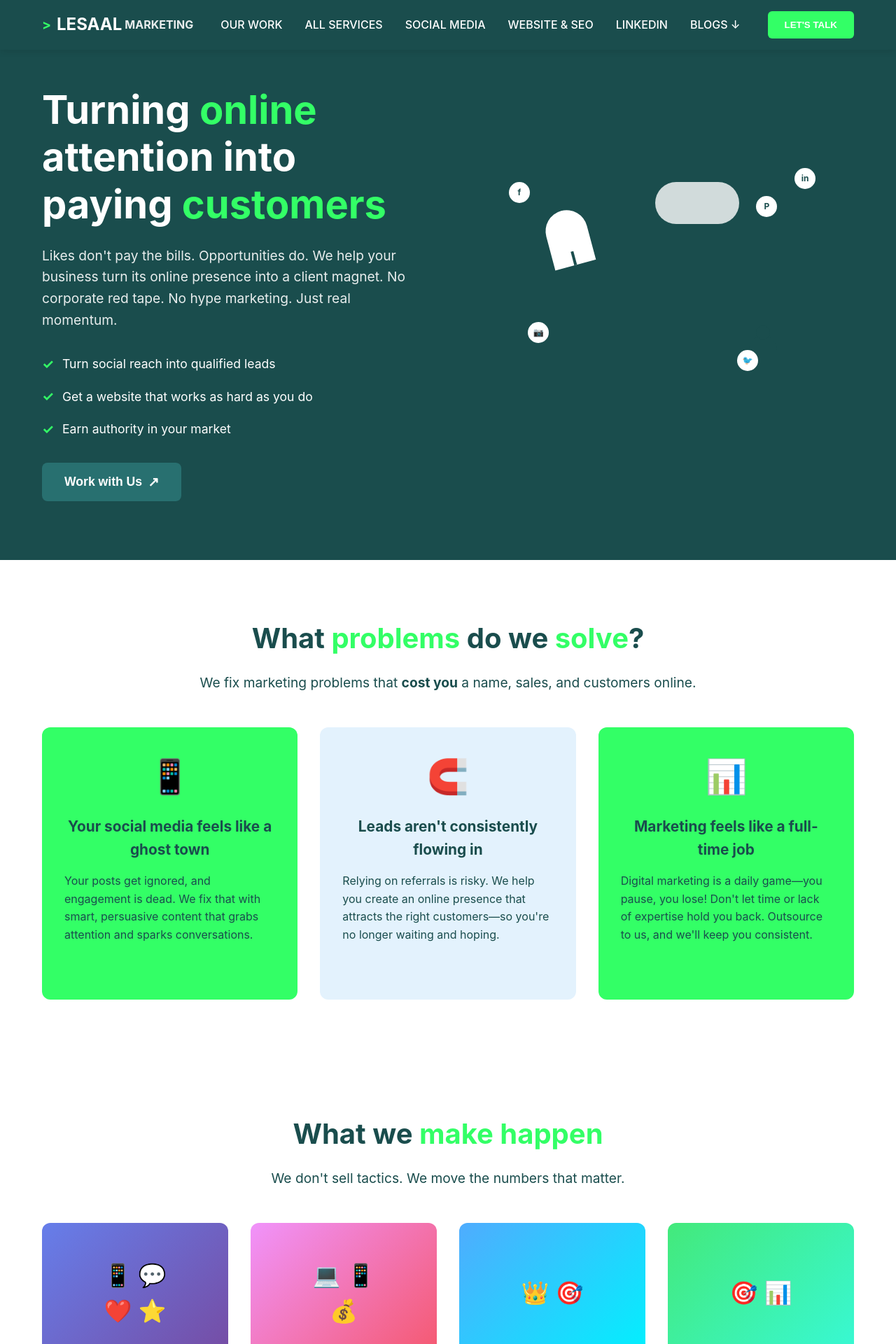
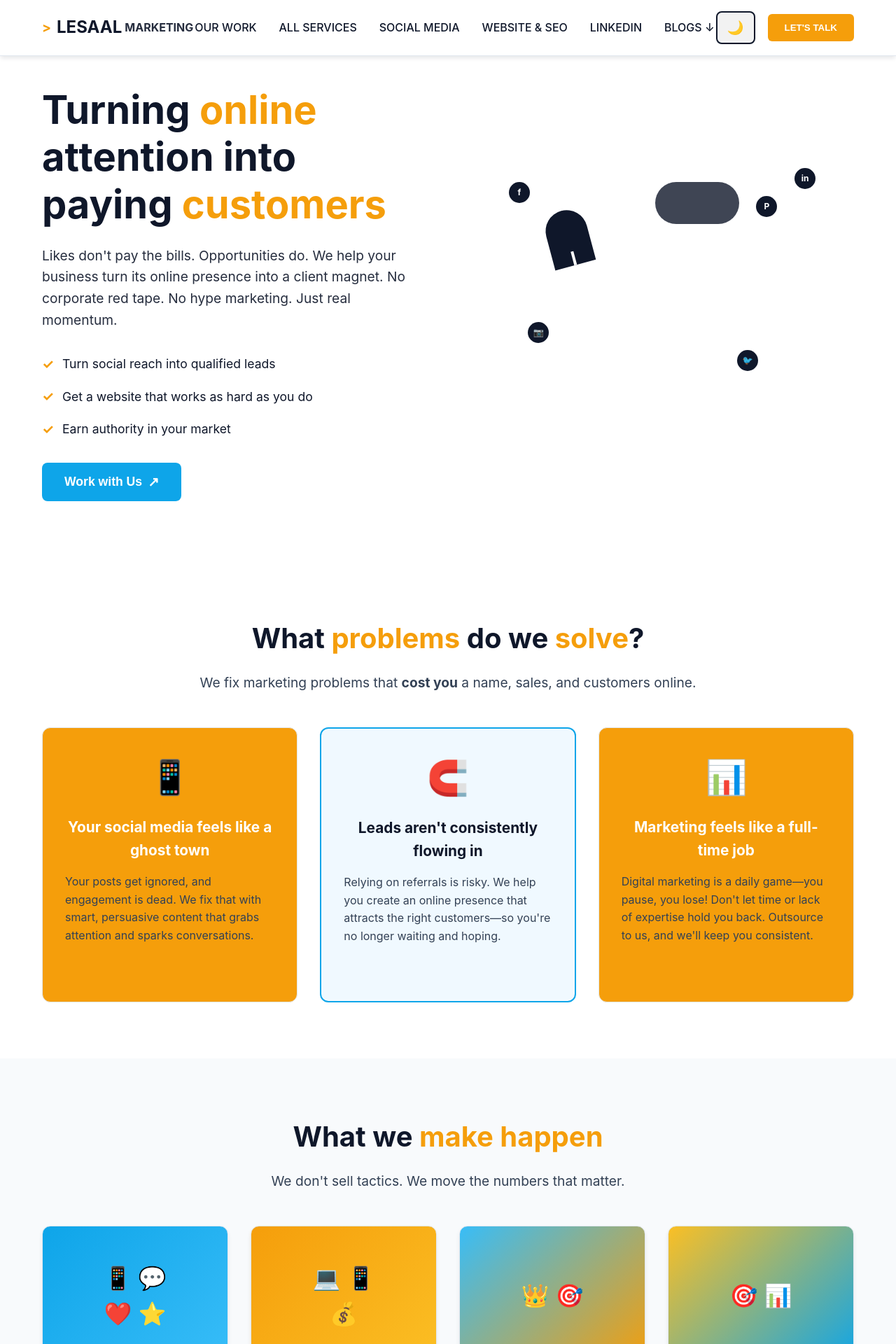
Before and after one commit to Waziri11/lesaal, a React (Create React App) app: page / in a window 1280 px wide. Shown: the top 1920 px of the page at 70% size. Built offline with nearby package versions, Linux system fonts and the light colour scheme.

Commit message:
Implemented light and Dark Mode switching

```diff
--- a/src/App.css
+++ b/src/App.css
@@ -1,3 +1,76 @@
+/* CSS Variables for Theme Support */
+:root {
+  /* Light Theme Colors - Modern Blue & Orange Palette */
+  --primary-blue: #0ea5e9;
+  --primary-blue-light: #38bdf8;
+  --primary-blue-dark: #0284c7;
+  --secondary-orange: #f59e0b;
+  --secondary-orange-light: #fbbf24;
+  --secondary-orange-dark: #d97706;
+
+  /* Light Theme Backgrounds - Pure Milk White Theme */
+  --bg-primary: #ffffff;
+  --bg-secondary: #f8fafc;
+  --bg-tertiary: #f1f5f9;
+  --bg-header: #ffffff;
+  --bg-card: #ffffff;
+  --bg-accent: #f0f9ff;
+
+  /* Light Theme Text - High Contrast */
+  --text-primary: #0f172a;
+  --text-secondary: #334155;
+  --text-muted: #64748b;
+  --text-inverse: #ffffff;
+  --text-accent: #0ea5e9;
+
+  /* Light Theme Borders */
+  --border-light: #e2e8f0;
+  --border-medium: #cbd5e1;
+  --border-accent: #0ea5e9;
+
+  /* Shadows */
+  --shadow-sm: 0 1px 2px 0 rgba(15, 23, 42, 0.05);
+  --shadow-md: 0 4px 6px -1px rgba(15, 23, 42, 0.1);
+  --shadow-lg: 0 10px 15px -3px rgba(15, 23, 42, 0.1);
+  --shadow-xl: 0 20px 25px -5px rgba(15, 23, 42, 0.1);
+}
+
+[data-theme="dark"] {
+  /* Dark Theme Colors - Vibrant Blue & Orange for Dark Mode */
+  --primary-blue: #38bdf8;
+  --primary-blue-light: #7dd3fc;
+  --primary-blue-dark: #0ea5e9;
+  --secondary-orange: #fbbf24;
+  --secondary-orange-light: #fde047;
+  --secondary-orange-dark: #f59e0b;
+
+  /* Dark Theme Backgrounds - Deep Midnight Blue Theme */
+  --bg-primary: #0a0e1a;
+  --bg-secondary: #1a1f2e;
+  --bg-tertiary: #2a3142;
+  --bg-header: #0a0e1a;
+  --bg-card: #1a1f2e;
+  --bg-accent: #0f1419;
+
+  /* Dark Theme Text - High Contrast White */
+  --text-primary: #f8fafc;
+  --text-secondary: #e2e8f0;
+  --text-muted: #cbd5e1;
+  --text-inverse: #0c1220;
+  --text-accent: #38bdf8;
+
+  /* Dark Theme Borders */
+  --border-light: #334155;
+  --border-medium: #475569;
+  --border-accent: #38bdf8;
+
+  /* Dark Theme Shadows */
+  --shadow-sm: 0 1px 2px 0 rgba(0, 0, 0, 0.3);
+  --shadow-md: 0 4px 6px -1px rgba(0, 0, 0, 0.4);
+  --shadow-lg: 0 10px 15px -3px rgba(0, 0, 0, 0.5);
+  --shadow-xl: 0 20px 25px -5px rgba(0, 0, 0, 0.6);
+}
+
 /* Reset and Base Styles */
 * {
   margin: 0;
@@ -8,8 +81,11 @@
 body {
   font-family: -apple-system, BlinkMacSystemFont, 'Segoe UI', 'Roboto', 'Oxygen', 'Ubuntu', 'Cantarell', sans-serif;
   line-height: 1.6;
-  color: #333;
+  color: var(--text-primary);
+  background-color: var(--bg-primary);
   overflow-x: hidden;
+  transition: background-color 0.5s ease, color 0.5s ease;
+  min-height: 100vh;
 }
 
 .container {
@@ -20,13 +96,15 @@ body {
 
 /* Header Styles */
 .header {
-  background: #1A4D4D;
+  background: var(--bg-header);
   padding: 1rem 0;
   position: fixed;
   top: 0;
   width: 100%;
   z-index: 1000;
-  box-shadow: 0 2px 10px rgba(0,0,0,0.1);
+  box-shadow: var(--shadow-md);
+  transition: background-color 0.5s ease;
+  border-bottom: 1px solid var(--border-light);
 }
 
 .nav {
@@ -38,12 +116,12 @@ body {
 .logo {
   display: flex;
   align-items: center;
-  color: white;
+  color: var(--text-primary);
   font-weight: bold;
 }
 
 .logo-arrow {
-  color: #33FF66;
+  color: var(--secondary-orange);
   margin-right: 8px;
   font-size: 1.2rem;
 }
@@ -65,39 +143,62 @@ body {
 }
 
 .nav-links a {
-  color: white;
+  color: var(--text-primary);
   text-decoration: none;
   font-weight: 500;
   transition: color 0.3s ease;
 }
 
 .nav-links a:hover {
-  color: #33FF66;
+  color: var(--secondary-orange);
+}
+
+.theme-toggle {
+  background: rgba(0, 0, 0, 0.05);
+  border: 2px solid var(--text-primary);
+  color: var(--text-primary);
+  padding: 10px 14px;
+  border-radius: 8px;
+  font-size: 1.2rem;
+  cursor: pointer;
+  transition: all 0.3s ease;
+  margin-right: 1rem;
+  backdrop-filter: blur(10px);
+  box-shadow: var(--shadow-sm);
+}
+
+.theme-toggle:hover {
+  background: var(--text-primary);
+  color: var(--bg-header);
+  transform: translateY(-1px);
+  box-shadow: var(--shadow-md);
 }
 
 .cta-button {
-  background: #33FF66;
-  color: white;
+  background: var(--secondary-orange);
+  color: var(--text-inverse);
   border: none;
   padding: 12px 24px;
   border-radius: 6px;
   font-weight: bold;
   cursor: pointer;
-  transition: background 0.3s ease;
+  transition: all 0.3s ease;
 }
 
 .cta-button:hover {
-  background: #2EE55A;
+  background: var(--secondary-orange-dark);
+  transform: translateY(-1px);
 }
 
 /* Hero Section */
 .hero {
-  background: #1A4D4D;
-  color: white;
+  background: var(--bg-primary);
+  color: var(--text-primary);
   padding: 120px 0 80px;
   min-height: 100vh;
   display: flex;
   align-items: center;
+  transition: background-color 0.5s ease;
 }
 
 .hero-content {
@@ -115,7 +216,7 @@ body {
 }
 
 .highlight {
-  color: #33FF66;
+  color: var(--secondary-orange);
 }
 
 .hero-text p {
@@ -137,15 +238,15 @@ body {
 }
 
 .checkmark {
-  color: #33FF66;
+  color: var(--secondary-orange);
   font-weight: bold;
   margin-right: 12px;
   font-size: 1.2rem;
 }
 
 .hero-cta {
-  background: #287070;
-  color: white;
+  background: var(--primary-blue);
+  color: var(--text-inverse);
   border: none;
   padding: 16px 32px;
   border-radius: 8px;
@@ -155,11 +256,12 @@ body {
   display: flex;
   align-items: center;
   gap: 8px;
-  transition: background 0.3s ease;
+  transition: all 0.3s ease;
 }
 
 .hero-cta:hover {
-  background: #1F5A5A;
+  background: var(--primary-blue-dark);
+  transform: translateY(-2px);
 }
 
 .arrow {
@@ -184,9 +286,10 @@ body {
   top: 20%;
   width: 60px;
   height: 80px;
-  background: white;
+  background: var(--text-primary);
   border-radius: 30px 30px 0 0;
   transform: rotate(-15deg);
+  transition: background-color 0.3s ease;
 }
 
 .tree::before {
@@ -197,7 +300,7 @@ body {
   transform: translateX(-50%);
   width: 4px;
   height: 20px;
-  background: #1A4D4D;
+  background: var(--bg-primary);
 }
 
 .cloud {
@@ -206,9 +309,10 @@ body {
   top: 10%;
   width: 120px;
   height: 60px;
-  background: white;
+  background: var(--text-primary);
   border-radius: 50px;
   opacity: 0.8;
+  transition: background-color 0.3s ease;
 }
 
 .person {
@@ -217,8 +321,9 @@ body {
   bottom: 20%;
   width: 40px;
   height: 60px;
-  background: #1A4D4D;
+  background: var(--bg-primary);
   border-radius: 20px 20px 0 0;
+  transition: background-color 0.3s ease;
 }
 
 .person::before {
@@ -229,7 +334,7 @@ body {
   transform: translateX(-50%);
   width: 20px;
   height: 20px;
-  background: #1A4D4D;
+  background: var(--bg-primary);
   border-radius: 50%;
 }
 
@@ -245,14 +350,15 @@ body {
   position: absolute;
   width: 30px;
   height: 30px;
-  background: white;
+  background: var(--text-primary);
   border-radius: 50%;
   display: flex;
   align-items: center;
   justify-content: center;
   font-size: 12px;
   font-weight: bold;
-  color: #1A4D4D;
+  color: var(--bg-primary);
+  transition: all 0.3s ease;
 }
 
 .social-icon.facebook { top: 10%; left: 10%; }
@@ -264,21 +370,22 @@ body {
 /* Problems Section */
 .problems-section {
   padding: 80px 0;
-  background: white;
+  background: var(--bg-primary);
+  transition: background-color 0.5s ease;
 }
 
 .problems-section h2 {
   font-size: 2.5rem;
   text-align: center;
   margin-bottom: 1rem;
-  color: #1A4D4D;
+  color: var(--text-primary);
 }
 
 .problems-section p {
   text-align: center;
   font-size: 1.2rem;
   margin-bottom: 3rem;
-  color: #1A4D4D;
+  color: var(--text-secondary);
 }
 
 .problems-grid {
@@ -291,21 +398,24 @@ body {
   padding: 2rem;
   border-radius: 12px;
   text-align: center;
-  transition: transform 0.3s ease;
+  transition: all 0.3s ease;
+  border: 1px solid var(--border-light);
 }
 
 .problem-card:hover {
   transform: translateY(-5px);
+  box-shadow: var(--shadow-lg);
 }
 
 .problem-card.green {
-  background: #33FF66;
-  color: #1A4D4D;
+  background: var(--secondary-orange);
+  color: var(--text-inverse);
 }
 
 .problem-card.blue {
-  background: #E3F2FD;
-  color: #1A4D4D;
+  background: var(--bg-accent);
+  color: var(--text-primary);
+  border: 2px solid var(--border-accent);
 }
 
 .problem-icon {
@@ -328,21 +438,22 @@ body {
 /* Solutions Section */
 .solutions-section {
   padding: 80px 0;
-  background: white;
+  background: var(--bg-secondary);
+  transition: background-color 0.5s ease;
 }
 
 .solutions-section h2 {
   font-size: 2.5rem;
   text-align: center;
   margin-bottom: 1rem;
-  color: #1A4D4D;
+  color: var(--text-primary);
 }
 
 .solutions-section p {
   text-align: center;
   font-size: 1.2rem;
   margin-bottom: 3rem;
-  color: #1A4D4D;
+  color: var(--text-secondary);
 }
 
 .solutions-grid {
@@ -366,11 +477,13 @@ body {
   margin-bottom: 1rem;
   background-size: cover;
   background-position: center;
+  border: 1px solid var(--border-light);
 }
 
 .solution-image.leads {
-  background: linear-gradient(135deg, #667eea 0%, #764ba2 100%);
+  background: linear-gradient(135deg, var(--primary-blue) 0%, var(--primary-blue-light) 100%);
   position: relative;
+  box-shadow: var(--shadow-md);
 }
 
 .solution-image.leads::before {
@@ -384,8 +497,9 @@ body {
 }
 
 .solution-image.sales {
-  background: linear-gradient(135deg, #f093fb 0%, #f5576c 100%);
+  background: linear-gradient(135deg, var(--secondary-orange) 0%, var(--secondary-orange-light) 100%);
   position: relative;
+  box-shadow: var(--shadow-md);
 }
 
 .solution-image.sales::before {
@@ -399,8 +513,9 @@ body {
 }
 
 .solution-image.brand {
-  background: linear-gradient(135deg, #4facfe 0%, #00f2fe 100%);
+  background: linear-gradient(135deg, var(--primary-blue-light) 0%, var(--secondary-orange) 100%);
   position: relative;
+  box-shadow: var(--shadow-md);
 }
 
 .solution-image.brand::before {
@@ -414,8 +529,9 @@ body {
 }
 
 .solution-image.clarity {
-  background: linear-gradient(135deg, #43e97b 0%, #38f9d7 100%);
+  background: linear-gradient(135deg, var(--secondary-orange-light) 0%, var(--primary-blue) 100%);
   position: relative;
+  box-shadow: var(--shadow-md);
 }
 
 .solution-image.clarity::before {
@@ -430,15 +546,16 @@ body {
 
 .solution-card h3 {
   font-size: 1.3rem;
-  color: #1A4D4D;
+  color: var(--text-primary);
   font-weight: bold;
 }
 
 /* Testimonials Section */
 .testimonials-section {
   padding: 80px 0;
-  background: #1A4D4D;
-  color: white;
+  background: var(--bg-secondary);
+  color: var(--text-primary);
+  transition: background-color 0.5s ease;
 }
 
 .testimonials-section h2 {
@@ -451,7 +568,7 @@ body {
   text-align: center;
   font-size: 1.2rem;
   margin-bottom: 3rem;
-  opacity: 0.9;
+  color: var(--text-secondary);
 }
 
 .client-logos {
@@ -464,10 +581,20 @@ body {
 
 .logo-item {
   padding: 1rem 2rem;
-  background: rgba(255,255,255,0.1);
+  background: var(--bg-card);
+  border: 1px solid var(--border-light);
   border-radius: 8px;
   font-weight: bold;
-  opacity: 0.8;
+  color: var(--text-secondary);
+  transition: all 0.3s ease;
+  box-shadow: var(--shadow-sm);
+}
+
+.logo-item:hover {
+  background: var(--bg-accent);
+  border-color: var(--border-accent);
+  transform: translateY(-2px);
+  box-shadow: var(--shadow-md);
 }
 
 .testimonials-grid {
@@ -478,11 +605,17 @@ body {
 }
 
 .testimonial-card {
-  background: white;
-  color: #1A4D4D;
+  background: var(--bg-card);
+  color: var(--text-primary);
   padding: 2rem;
   border-radius: 12px;
-  box-shadow: 0 4px 20px rgba(0,0,0,0.1);
+  box-shadow: var(--shadow-lg);
+  transition: all 0.3s ease;
+}
+
+.testimonial-card:hover {
+  transform: translateY(-2px);
+  box-shadow: 0 20px 25px -5px rgba(0, 0, 0, 0.1);
 }
 
 .testimonial-header {
@@ -494,7 +627,7 @@ body {
 .testimonial-avatar {
   width: 50px;
   height: 50px;
-  background: #33FF66;
+  background: var(--secondary-orange);
   border-radius: 50%;
   margin-right: 1rem;
 }
@@ -539,7 +672,7 @@ body {
 
 .quote-icon {
   font-size: 4rem;
-  color: #33FF66;
+  color: var(--secondary-orange);
   margin-bottom: 1rem;
 }
 
@@ -549,25 +682,26 @@ body {
 }
 
 .quote-item p {
-  opacity: 0.9;
+  color: var(--text-secondary);
   line-height: 1.6;
 }
 
 /* Success Stories Section */
 .success-stories {
   padding: 80px 0;
-  background: white;
+  background: var(--bg-primary);
+  transition: background-color 0.5s ease;
 }
 
 .section-header h3 {
   font-size: 1.2rem;
-  color: #1A4D4D;
+  color: var(--text-secondary);
   margin-bottom: 0.5rem;
 }
 
 .section-header h2 {
   font-size: 2.5rem;
-  color: #1A4D4D;
+  color: var(--text-primary);
   margin-bottom: 3rem;
 }
 
@@ -580,12 +714,14 @@ body {
 .story-card {
   border-radius: 12px;
   overflow: hidden;
-  box-shadow: 0 4px 20px rgba(0,0,0,0.1);
-  transition: transform 0.3s ease;
+  box-shadow: var(--shadow-md);
+  transition: all 0.3s ease;
+  border: 1px solid var(--border-light);
 }
 
 .story-card:hover {
   transform: translateY(-5px);
+  box-shadow: var(--shadow-lg);
 }
 
 .story-image {
@@ -595,20 +731,20 @@ body {
 }
 
 .story-image.team {
-  background: linear-gradient(135deg, #667eea 0%, #764ba2 100%);
+  background: linear-gradient(135deg, var(--primary-blue) 0%, var(--primary-blue-light) 100%);
 }
 
 .story-image.growth {
-  background: linear-gradient(135deg, #f093fb 0%, #f5576c 100%);
+  background: linear-gradient(135deg, var(--secondary-orange) 0%, var(--secondary-orange-light) 100%);
 }
 
 .story-image.engagement {
-  background: linear-gradient(135deg, #4facfe 0%, #00f2fe 100%);
+  background: linear-gradient(135deg, var(--primary-blue-light) 0%, var(--secondary-orange) 100%);
 }
 
 .story-content {
-  background: #33FF66;
-  color: #1A4D4D;
+  background: var(--secondary-orange);
+  color: var(--text-inverse);
   padding: 1.5rem;
   font-weight: bold;
 }
@@ -616,7 +752,8 @@ body {
 /* Why Us Section */
 .why-us {
   padding: 80px 0;
-  background: white;
+  background: var(--bg-secondary);
+  transition: background-color 0.5s ease;
 }
 
 .why-content {
@@ -628,21 +765,21 @@ body {
 
 .why-text h2 {
   font-size: 2.5rem;
-  color: #1A4D4D;
+  color: var(--text-primary);
   margin-bottom: 1.5rem;
   line-height: 1.2;
 }
 
 .why-text p {
   font-size: 1.1rem;
-  color: #1A4D4D;
+  color: var(--text-secondary);
   margin-bottom: 2rem;
   line-height: 1.6;
 }
 
 .why-cta {
-  background: #33FF66;
-  color: #1A4D4D;
+  background: var(--primary-blue);
+  color: var(--text-inverse);
   border: none;
   padding: 16px 32px;
   border-radius: 8px;
@@ -652,11 +789,12 @@ body {
   display: flex;
   align-items: center;
   gap: 8px;
-  transition: background 0.3s ease;
+  transition: all 0.3s ease;
 }
 
 .why-cta:hover {
-  background: #2EE55A;
+  background: var(--primary-blue-dark);
+  transform: translateY(-2px);
 }
 
 .why-illustration {
@@ -670,7 +808,7 @@ body {
   bottom: 20%;
   width: 40px;
   height: 60px;
-  background: #33FF66;
+  background: var(--secondary-orange);
   border-radius: 20px 20px 0 0;
 }
 
@@ -682,7 +820,7 @@ body {
   transform: translateX(-50%);
   width: 20px;
   height: 20px;
-  background: #33FF66;
+  background: var(--secondary-orange);
   border-radius: 50%;
 }
 
@@ -692,7 +830,7 @@ body {
   bottom: 30%;
   width: 80px;
   height: 40px;
-  background: #1A4D4D;
+  background: var(--text-primary);
   border-radius: 8px;
 }
 
@@ -701,28 +839,29 @@ body {
   right: 5%;
   bottom: 40%;
   font-size: 2rem;
-  color: #33FF66;
+  color: var(--secondary-orange);
   font-weight: bold;
 }
 
 /* Why Lesaal Section */
 .why-lesaal {
   padding: 80px 0;
-  background: white;
+  background: var(--bg-primary);
+  transition: background-color 0.5s ease;
 }
 
 .why-lesaal h2 {
   font-size: 2.5rem;
   text-align: center;
   margin-bottom: 1rem;
-  color: #1A4D4D;
+  color: var(--text-primary);
 }
 
 .why-lesaal p {
   text-align: center;
   font-size: 1.2rem;
   margin-bottom: 3rem;
-  color: #1A4D4D;
+  color: var(--text-secondary);
 }
 
 .why-lesaal .benefits-list {
@@ -733,41 +872,63 @@ body {
 .why-lesaal .benefit-item {
   font-size: 1.1rem;
   margin-bottom: 1.5rem;
-  color: #1A4D4D;
+  color: var(--text-primary);
 }
 
 /* Final CTA Section */
 .final-cta {
   padding: 80px 0;
-  background: linear-gradient(135deg, #1A4D4D 0%, #33FF66 100%);
-  color: white;
+  background: linear-gradient(135deg, var(--bg-header) 0%, var(--primary-blue) 50%, var(--secondary-orange) 100%);
+  color: var(--text-inverse);
   text-align: center;
+  transition: background 0.3s ease;
+  position: relative;
+  overflow: hidden;
+}
+
+.final-cta::before {
+  content: '';
+  position: absolute;
+  top: 0;
+  left: 0;
+  right: 0;
+  bottom: 0;
+  background: linear-gradient(135deg, rgba(14, 165, 233, 0.1) 0%, rgba(245, 158, 11, 0.1) 100%);
+  pointer-events: none;
 }
 
 .final-cta h2 {
   font-size: 2.5rem;
   margin-bottom: 1rem;
+  position: relative;
+  z-index: 1;
 }
 
 .final-cta p {
   font-size: 1.2rem;
   margin-bottom: 2rem;
   opacity: 0.9;
+  position: relative;
+  z-index: 1;
 }
 
 .final-cta-button {
   display: inline-block;
-  background: white;
-  color: #1A4D4D;
+  background: var(--secondary-orange);
+  color: var(--text-inverse);
   padding: 16px 32px;
   border-radius: 8px;
   text-decoration: none;
   font-weight: bold;
   font-size: 1.1rem;
-  transition: transform 0.3s ease;
+  transition: all 0.3s ease;
+  position: relative;
+  z-index: 1;
+  box-shadow: var(--shadow-lg);
 }
 
 .final-cta-button:hover {
+  background: var(--secondary-orange-dark);
   transform: translateY(-2px);
 }
 
@@ -778,19 +939,19 @@ body {
   right: 30px;
   width: 50px;
   height: 50px;
-  background: #33FF66;
-  color: white;
+  background: var(--secondary-orange);
+  color: var(--text-inverse);
   border: none;
   border-radius: 50%;
   font-size: 1.5rem;
   cursor: pointer;
-  box-shadow: 0 4px 20px rgba(0,0,0,0.2);
+  box-shadow: var(--shadow-lg);
   transition: all 0.3s ease;
   z-index: 1000;
 }
 
 .scroll-top:hover {
-  background: #2EE55A;
+  background: var(--secondary-orange-dark);
   transform: translateY(-2px);
 }
 
@@ -836,6 +997,11 @@ body {
   .testimonial-quotes {
     grid-template-columns: 1fr;
   }
+
+  .theme-toggle {
+    margin-right: 0.5rem;
+    padding: 6px 10px;
+  }
 }
 
 @media (max-width: 480px) {
@@ -863,4 +1029,9 @@ body {
   .nav-links a {
     padding: 0.5rem;
   }
+
+  .theme-toggle {
+    font-size: 1rem;
+    padding: 4px 8px;
+  }
 }
--- a/src/App.js
+++ b/src/App.js
@@ -1,8 +1,10 @@
 import React, { useState, useEffect } from 'react';
 import './App.css';
+import { ThemeProvider, useTheme } from './ThemeContext';
 
-function App() {
+function AppContent() {
   const [showScrollTop, setShowScrollTop] = useState(false);
+  const { isDarkMode, toggleTheme } = useTheme();
 
   useEffect(() => {
     const handleScroll = () => {
@@ -39,6 +41,9 @@ function App() {
               <a href="#linkedin">LINKEDIN</a>
               <a href="#blogs">BLOGS ↓</a>
             </nav>
+            <button className="theme-toggle" onClick={toggleTheme}>
+              {isDarkMode ? '☀️' : '🌙'}
+            </button>
             <button className="cta-button">LET'S TALK</button>
           </div>
         </div>
@@ -323,4 +328,12 @@ function App() {
   );
 }
 
+function App() {
+  return (
+    <ThemeProvider>
+      <AppContent />
+    </ThemeProvider>
+  );
+}
+
 export default App;
--- /dev/null
+++ b/src/ThemeContext.js
@@ -0,0 +1,40 @@
+import React, { createContext, useContext, useState, useEffect } from 'react';
+
+const ThemeContext = createContext();
+
+export const useTheme = () => {
+  const context = useContext(ThemeContext);
+  if (!context) {
+    throw new Error('useTheme must be used within a ThemeProvider');
+  }
+  return context;
+};
+
+export const ThemeProvider = ({ children }) => {
+  const [isDarkMode, setIsDarkMode] = useState(() => {
+    // Check localStorage first, then system preference
+    const saved = localStorage.getItem('theme');
+    if (saved) {
+      return saved === 'dark';
+    }
+    return window.matchMedia('(prefers-color-scheme: dark)').matches;
+  });
+
+  useEffect(() => {
+    // Update localStorage when theme changes
+    localStorage.setItem('theme', isDarkMode ? 'dark' : 'light');
+
+    // Update document class for CSS variables
+    document.documentElement.setAttribute('data-theme', isDarkMode ? 'dark' : 'light');
+  }, [isDarkMode]);
+
+  const toggleTheme = () => {
+    setIsDarkMode(!isDarkMode);
+  };
+
+  return (
+    <ThemeContext.Provider value={{ isDarkMode, toggleTheme }}>
+      {children}
+    </ThemeContext.Provider>
+  );
+};
```
